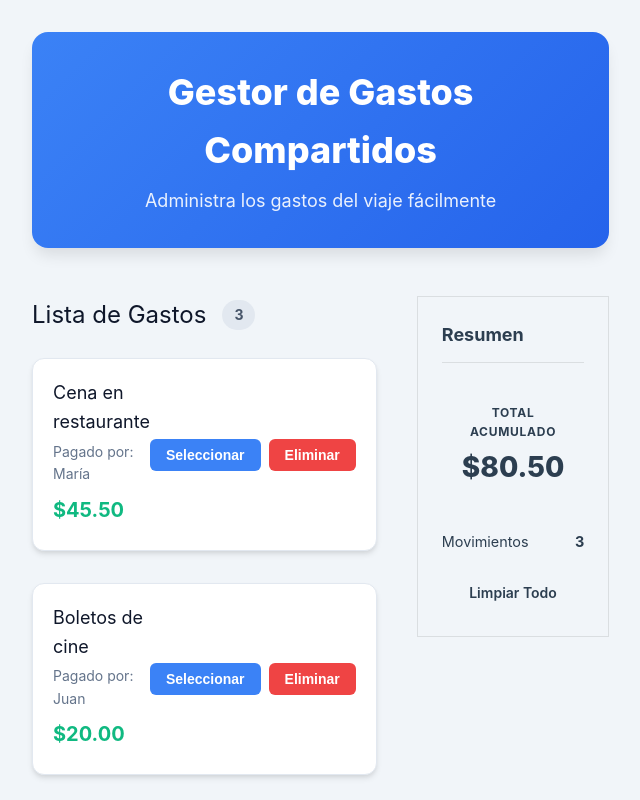
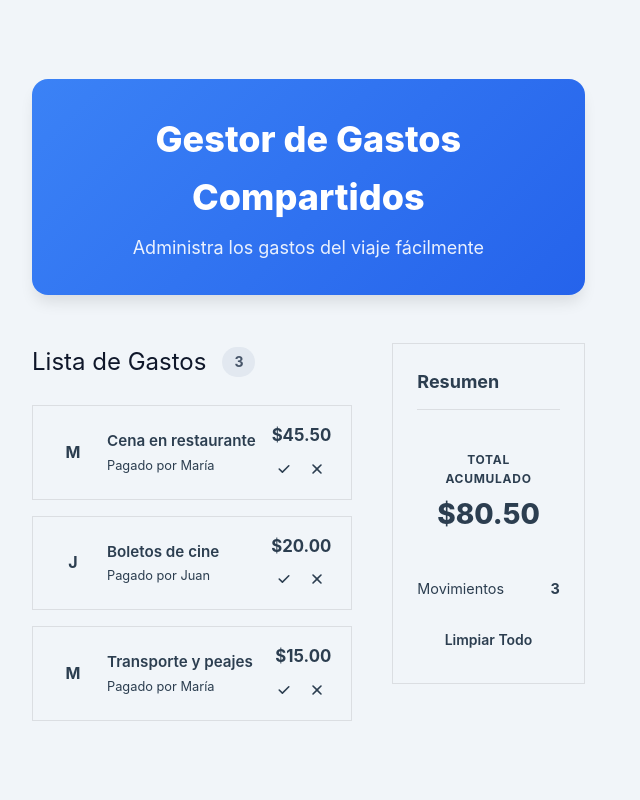
Before and after one commit to luis-araujo23/tarea_maria_miercoles_old, a Vue app: page / in a window 1280 px wide. Shown: the top 800 px of the page, without its empty margins (32-672 px from the left). Built offline with nearby package versions, Linux system fonts and the light colour scheme.

Commit message:
feat: enhance GastoCard component with avatar and improved layout

```diff
--- a/src/components/GastoCard.vue
+++ b/src/components/GastoCard.vue
@@ -3,92 +3,140 @@ import type { Gasto } from '../types/Gasto';
 
 defineProps<{ gasto: Gasto }>();
 const emit = defineEmits(['seleccionar', 'eliminar']);
-
 </script>
 
 <template>
   <div class="gasto-card">
+    <div class="gasto-avatar">
+      {{ gasto.pagadoPor.charAt(0).toUpperCase() }}
+    </div>
     <div class="gasto-info">
       <h3>{{ gasto.descripcion }}</h3>
-      <p>Pagado por: <strong>{{ gasto.pagadoPor }}</strong></p>
-      <p class="monto">${{ gasto.monto.toFixed(2) }}</p>
+      <p class="gasto-payer">Pagado por <strong>{{ gasto.pagadoPor }}</strong></p>
     </div>
-    <div class="gasto-actions">
-      <button class="btn-select" @click="emit('seleccionar', gasto.id)">Seleccionar</button>
-      <button class="btn-delete" @click="emit('eliminar', gasto.id)">Eliminar</button>
+    <div class="gasto-right">
+      <span class="gasto-monto">${{ gasto.monto.toFixed(2) }}</span>
+      <div class="gasto-actions">
+        <button class="btn-icon btn-select" @click="emit('seleccionar', gasto.id)" title="Seleccionar">
+          <svg viewBox="0 0 20 20" fill="currentColor"><path fill-rule="evenodd" d="M16.707 5.293a1 1 0 010 1.414l-8 8a1 1 0 01-1.414 0l-4-4a1 1 0 011.414-1.414L8 12.586l7.293-7.293a1 1 0 011.414 0z" clip-rule="evenodd"/></svg>
+        </button>
+        <button class="btn-icon btn-delete" @click="emit('eliminar', gasto.id)" title="Eliminar">
+          <svg viewBox="0 0 20 20" fill="currentColor"><path fill-rule="evenodd" d="M4.293 4.293a1 1 0 011.414 0L10 8.586l4.293-4.293a1 1 0 111.414 1.414L11.414 10l4.293 4.293a1 1 0 01-1.414 1.414L10 11.414l-4.293 4.293a1 1 0 01-1.414-1.414L8.586 10 4.293 5.707a1 1 0 010-1.414z" clip-rule="evenodd"/></svg>
+        </button>
+      </div>
     </div>
   </div>
 </template>
 
 <style scoped>
 .gasto-card {
-  border: 1px solid #e2e8f0;
-  border-radius: 12px;
-  padding: 1.25rem;
-  margin-bottom: 1rem;
   display: flex;
-  justify-content: space-between;
   align-items: center;
-  background-color: #ffffff;
-  box-shadow: 0 4px 6px -1px rgba(0, 0, 0, 0.1), 0 2px 4px -1px rgba(0, 0, 0, 0.06);
-  color: #334155;
-  transition: transform 0.2s ease, box-shadow 0.2s ease;
+  gap: 0.875rem;
+  background: var(--color-white);
+  padding: 1rem 1.25rem;
+  border-radius: var(--radius-md);
+  border: 1px solid var(--color-border);
+  box-shadow: var(--shadow-sm);
+  transition: box-shadow 0.2s, border-color 0.2s;
 }
 
 .gasto-card:hover {
-  transform: translateY(-2px);
-  box-shadow: 0 10px 15px -3px rgba(0, 0, 0, 0.1), 0 4px 6px -2px rgba(0, 0, 0, 0.05);
+  box-shadow: var(--shadow-md);
+  border-color: var(--color-border-hover);
+}
+
+.gasto-avatar {
+  width: 40px;
+  height: 40px;
+  border-radius: var(--radius-full);
+  background: var(--color-primary);
+  color: var(--color-white);
+  font-family: var(--font-heading);
+  font-weight: 700;
+  font-size: 1rem;
+  display: flex;
+  align-items: center;
+  justify-content: center;
+  flex-shrink: 0;
+}
+
+.gasto-info {
+  flex: 1;
+  min-width: 0;
 }
 
 .gasto-info h3 {
-  margin: 0 0 0.25rem 0;
-  font-size: 1.125rem;
-  color: #0f172a;
+  font-size: 0.95rem;
+  font-weight: 600;
+  color: var(--color-heading);
+  margin-bottom: 0.15rem;
+  white-space: nowrap;
+  overflow: hidden;
+  text-overflow: ellipsis;
 }
 
-.gasto-info p {
-  margin: 0.25rem 0;
-  font-size: 0.875rem;
-  color: #64748b;
+.gasto-payer {
+  font-size: 0.8rem;
+  color: var(--color-text-light);
 }
 
-.monto {
-  font-size: 1.25rem !important;
+.gasto-payer strong {
+  color: var(--color-gray-700);
+}
+
+.gasto-right {
+  display: flex;
+  flex-direction: column;
+  align-items: flex-end;
+  gap: 0.35rem;
+  flex-shrink: 0;
+}
+
+.gasto-monto {
+  font-family: var(--font-heading);
   font-weight: 700;
-  color: #10b981 !important;
-  margin-top: 0.5rem !important;
+  font-size: 1.05rem;
+  color: var(--color-primary);
 }
 
 .gasto-actions {
   display: flex;
-  gap: 0.5rem;
+  gap: 0.35rem;
 }
 
-.gasto-actions button {
-  padding: 0.5rem 1rem;
+.btn-icon {
+  width: 28px;
+  height: 28px;
+  display: flex;
+  align-items: center;
+  justify-content: center;
   border: none;
-  border-radius: 6px;
-  font-weight: 600;
-  cursor: pointer;
-  transition: all 0.2s ease;
-  font-size: 0.875rem;
+  border-radius: var(--radius-sm);
+  background: transparent;
+  transition: background-color 0.15s;
+}
+
+.btn-icon svg {
+  width: 16px;
+  height: 16px;
 }
 
 .btn-select {
-  background-color: #3b82f6;
-  color: white;
+  color: var(--color-gray-400);
 }
 
 .btn-select:hover {
-  background-color: #2563eb;
+  background: var(--color-green-light);
+  color: var(--color-green);
 }
 
 .btn-delete {
-  background-color: #ef4444;
-  color: white;
+  color: var(--color-gray-400);
 }
 
 .btn-delete:hover {
-  background-color: #dc2626;
+  background: var(--color-red-light);
+  color: var(--color-red);
 }
 </style>
```
